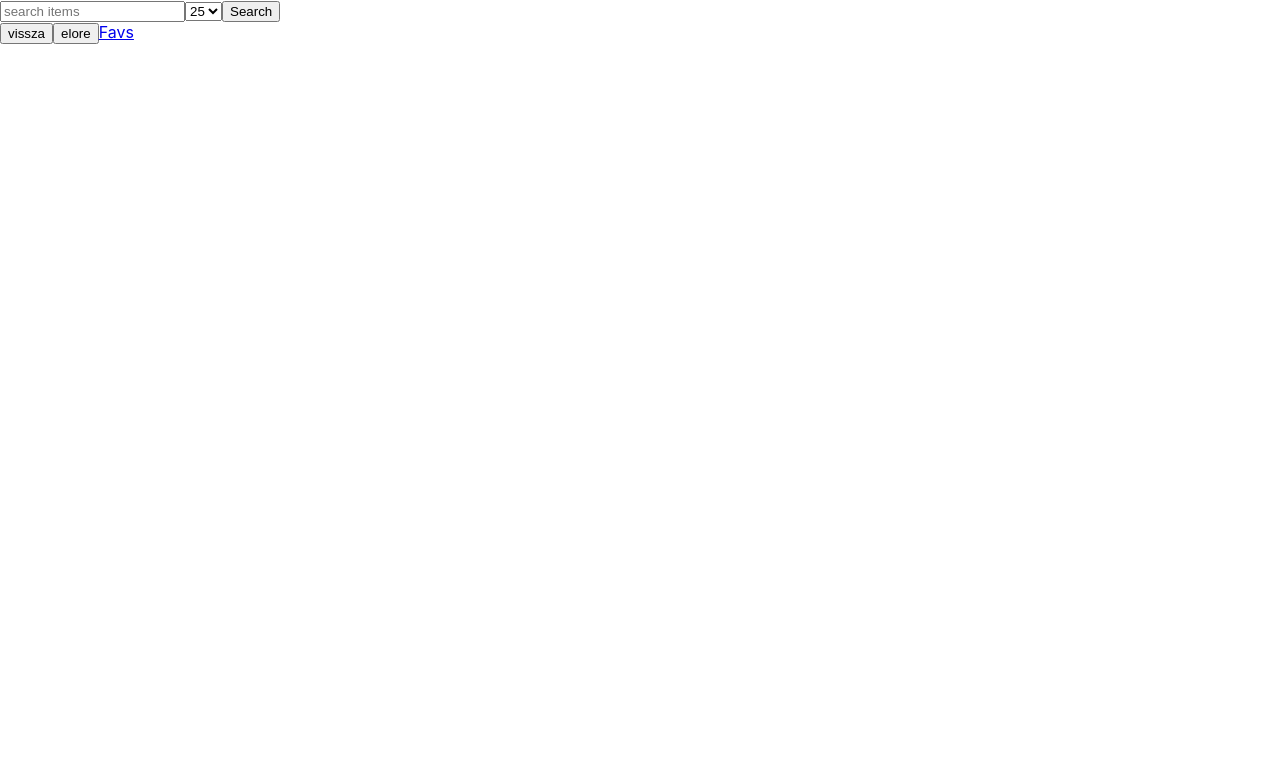
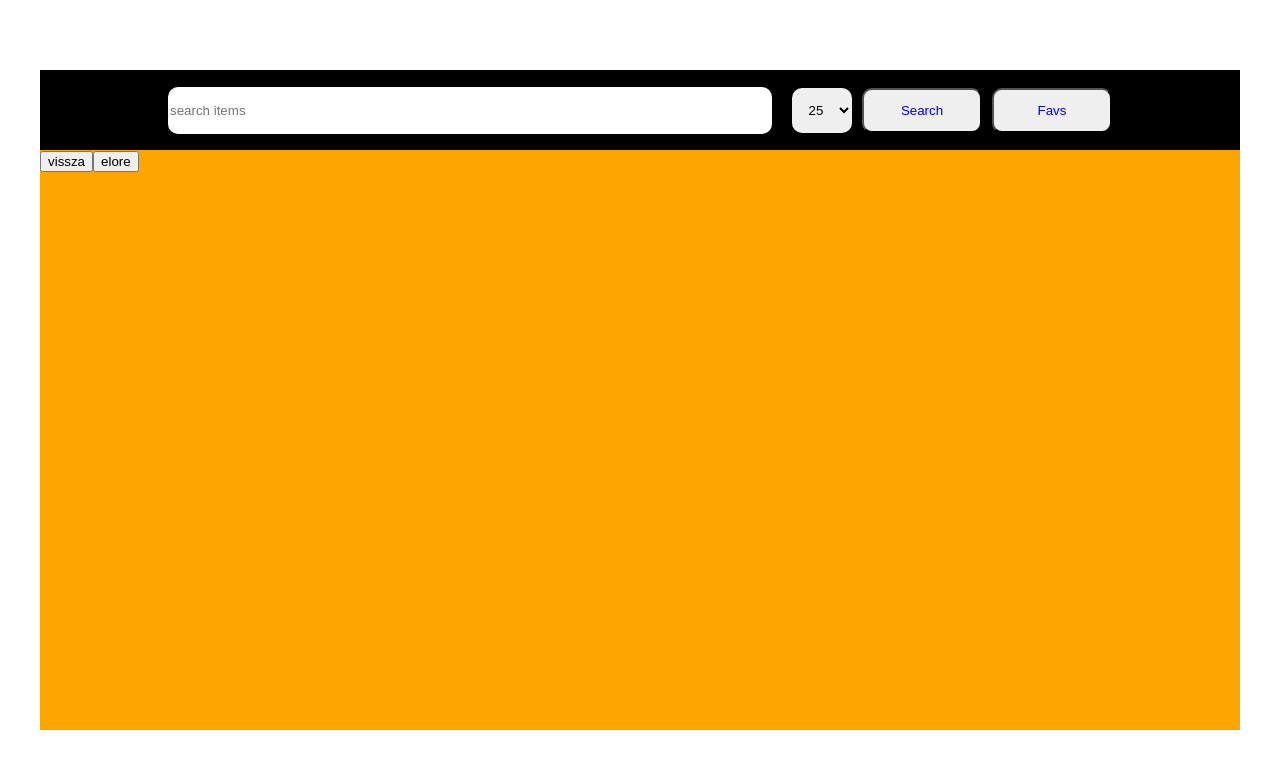
Before and after one commit to gergodancs/artwork, a React (Create React App) app: page / in a window 1280 px wide. Shown: the top 768 px of the page. Built offline with nearby package versions, Linux system fonts and the light colour scheme.

Commit message:
add basic style

```diff
--- a/src/App.js
+++ b/src/App.js
@@ -1,17 +1,19 @@
 import { Route, Routes } from "react-router-dom";
 import ArtworkDetails from "./components/ArtworkDetails";
-//import ArtworkList from "./components/ArtworkList";
+import ArtworkList from "./components/ArtworkList";
 import Favourites from "./components/Favourites";
 import Landing from "./components/Landing";
 
 function App() {
   return (
-    <Routes>
-      <Route path="/" element={<Landing />} />
-      <Route path="/details" element={<ArtworkDetails />} />
-
-      <Route path="/favourites" element={<Favourites />} />
-    </Routes>
+    <div className="container">
+      <Routes>
+        <Route path="/" element={<Landing />} />
+        <Route path="/details" element={<ArtworkDetails />} />
+        <Route path="/results" element={<ArtworkList />} />
+        <Route path="/favourites" element={<Favourites />} />
+      </Routes>
+    </div>
   );
 }
 
--- a/src/components/Landing.jsx
+++ b/src/components/Landing.jsx
@@ -1,13 +1,11 @@
 import React from "react";
 
-import ArtworkList from "./ArtworkList";
 import SearchForm from "./SearchForm";
 
 const Landing = () => {
   return (
     <>
       <SearchForm />
-      <ArtworkList />
     </>
   );
 };
--- a/src/components/SearchForm.jsx
+++ b/src/components/SearchForm.jsx
@@ -3,11 +3,12 @@ import { useSelector, useDispatch } from "react-redux";
 import { fetchArtworks } from "../store/artworks-slice";
 import { artworkActions } from "../store/artworks-slice";
 import { Link } from "react-router-dom";
+import "./styles/searchbar.css";
 
 const SearchForm = () => {
   const [enteredText, setEnteredText] = useState("");
   const dispatch = useDispatch();
-  //const results = useSelector((state) => state.artwork.results);
+
   const numofArts = useSelector((state) => state.artwork.numberOfArts);
   const page = useSelector((state) => state.artwork.page);
 
@@ -29,7 +30,7 @@ const SearchForm = () => {
     console.log(enteredText);
   };
   return (
-    <div>
+    <div className="search__bar">
       <form onSubmit={submitHandler}>
         <input
           onChange={(e) => setEnteredText(e.target.value)}
@@ -45,11 +46,16 @@ const SearchForm = () => {
           <option value="20">20</option>
           <option value="25">25</option>
         </select>
-        <button>Search</button>
+        <button type="submit">
+          <Link to="/results">Search</Link>
+        </button>
+        <button type="button">
+          <Link to="/favourites">Favs</Link>
+        </button>
       </form>
+
       <button onClick={decrementPage}>vissza</button>
       <button onClick={incrementPage}>elore</button>
-      <Link to="/favourites">Favs</Link>
     </div>
   );
 };
--- /dev/null
+++ b/src/components/styles/searchbar.css
@@ -0,0 +1,39 @@
+.search__bar {
+  background-color: orange;
+  width: 1200px;
+
+  height: 660px;
+}
+form {
+  width: 100%;
+  height: 80px;
+  background-color: black;
+  display: flex;
+  justify-content: center;
+  align-items: center;
+  column-gap: 10px;
+}
+
+input {
+  width: 600px;
+  height: 45px;
+  border-radius: 10px;
+  outline: none;
+  border: none;
+}
+select {
+  height: 45px;
+  width: 60px;
+  border-radius: 10px;
+  outline: none;
+  border: none;
+  text-align: center;
+}
+form > button {
+  height: 45px;
+  width: 120px;
+  border-radius: 10px;
+}
+a {
+  text-decoration: none;
+}
--- a/src/index.css
+++ b/src/index.css
@@ -18,6 +18,13 @@ code {
   grid-template-columns: 1fr 1fr 1fr;
   gap: 20px;
 }
+.container {
+  display: flex;
+  justify-content: center;
+  align-items: center;
+  height: 100vh;
+  max-width: 100%;
+}
 .results__container div {
   padding: 10px;
   background-color: rgba(34, 34, 34, 0.212);
```
